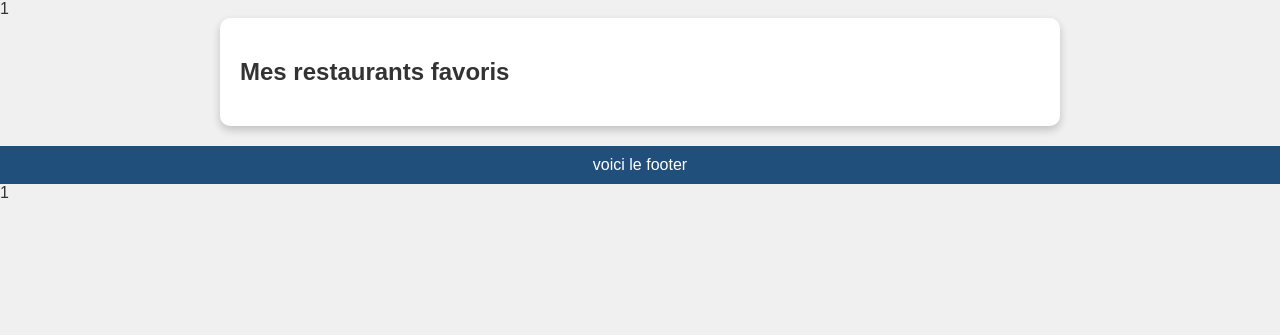
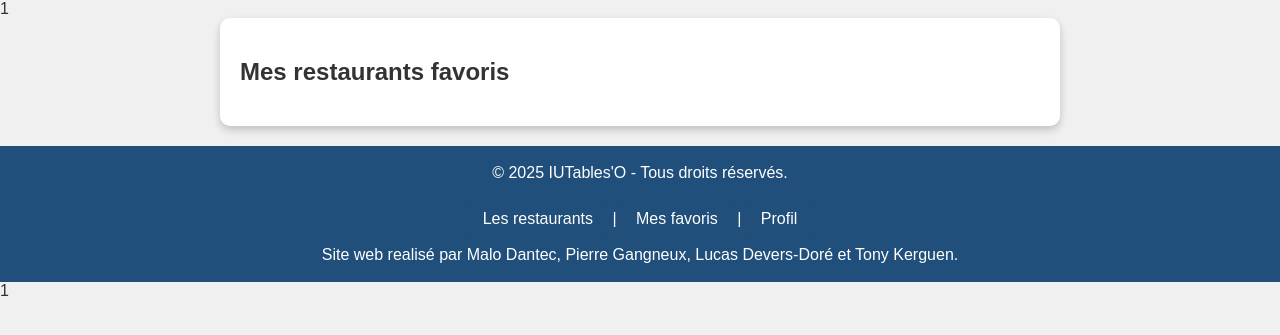
Before and after one commit to Malo-Dantec/SAE_PHP, a PHP site: template Views/favoris.php in a window 1280 px wide. Shown: the part 68-403 px from the top of the page. Run offline with PHP 8.4, Linux system fonts and the light colour scheme; the template is opened without the code that fills it, so the values that code supplies are empty; the visitor is signed in with stand-in values (Sample User, id 1).

Commit message:
modif footer

```diff
--- a/Views/footer.php
+++ b/Views/footer.php
@@ -1,9 +1,11 @@
 <?php
-
-echo '<footer>';
-
-echo  'voici le footer';
-
-echo '</footer>';
-
+    echo '<footer>';
+        echo '<p>&copy; ' . date('Y') . ' IUTables\'O - Tous droits réservés.</p>';
+        echo '<nav>';
+            echo '<a href="/index.php">Les restaurants</a> | ';
+            echo '<a href="/Views/favoris.php">Mes favoris</a> | ';
+            echo '<a href="/Views/profil.php">Profil</a>';
+        echo '</nav>';
+        echo '<p>Site web realisé par Malo Dantec, Pierre Gangneux, Lucas Devers-Doré et Tony Kerguen.</p>';
+    echo '</footer>';
 ?>
```
